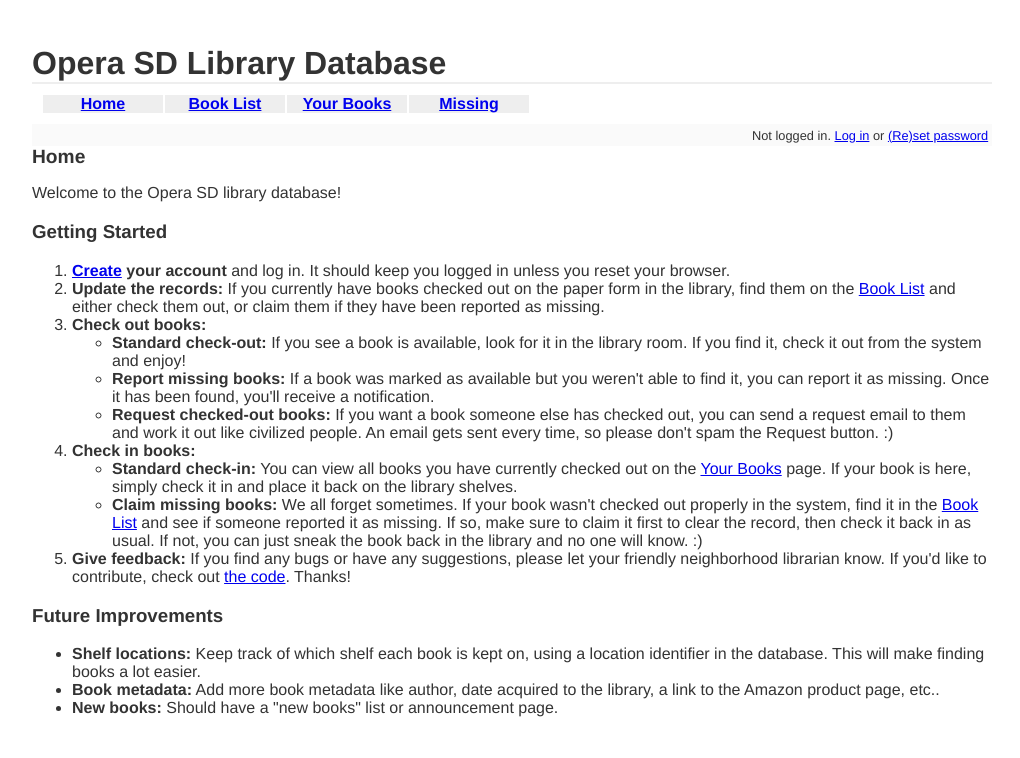
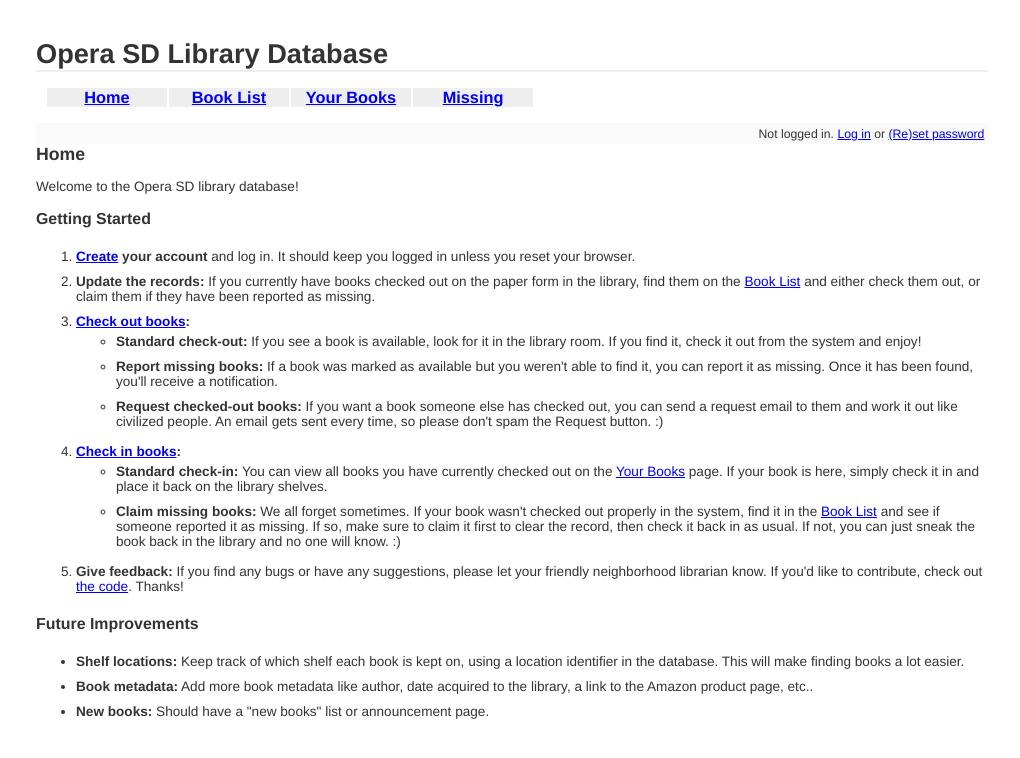
Before and after one commit to ericdoi/LittleLibrarian, a Flask app: page /home in a window 1280 px wide. Shown: the top 758 px of the page, without its empty margins (128-1148 px from the left). Run offline with Flask 2, Linux system fonts and the light colour scheme.

Commit message:
Update home page, formatting

```diff
--- a/static/project.css
+++ b/static/project.css
@@ -1,12 +1,12 @@
-body { font-family: helvetica; color: #333333; background: white; }
+body { font-family: helvetica; font-size: 0.85em; color: #333333; background: white; }
 h1, h2 { font-family: helvetica; margin: 0; }
-h1 { border-bottom: 2px solid #eee; }
-h2 { font-size: 1.2em; }
+h1 { border-bottom: 2px solid #eee; font-size: 2em; }
+h2 { font-size: 1.3em; }
 
-.page { margin: 2em auto; width: 60em;
+.page { margin: 2em auto; width: 70em;
         /*border: 5px solid #ccc;*/
         padding: 0.8em; background: white; }
-.loginHeader { text-align: right; font-size: 0.8em;
+.loginHeader { text-align: right; font-size: 0.9em;
                padding: 0.3em; margin-bottom: lem;
                background: #fafafa; }
 .flash { background: #cee5F5; padding: 0.5em;
@@ -15,6 +15,7 @@ h2 { font-size: 1.2em; }
 .sitenav
 {
    margin: 10px;
+   font-size: 1.2em;
 }
 .sitenav ul
 {
@@ -37,6 +38,10 @@ h2 { font-size: 1.2em; }
     font-weight:bold;
 }
 
+li
+{
+    padding:5px 0px;
+}
 table, th, td
 {
     margin: 45px;
--- a/templates/home.html
+++ b/templates/home.html
@@ -10,14 +10,14 @@
     <ol>
         <li><b><a href={{ url_for("passwordReset") }}>Create</a> your account</b> and log in. It should keep you logged in unless you reset your browser.</li>
         <li><b>Update the records:</b>  If you currently have books checked out on the paper form in the library, find them on the <a href={{ url_for("bookList")}}>Book List</a> and either check them out, or claim them if they have been reported as missing.</li>
-        <li><b>Check out books:</b>
+        <li><b><a href={{ url_for("bookList")}}>Check out books</a>:</b>
             <ul>
                 <li><b>Standard check-out:</b>  If you see a book is available, look for it in the library room. If you find it, check it out from the system and enjoy!</li>
                 <li><b>Report missing books:</b>  If a book was marked as available but you weren't able to find it, you can report it as missing. Once it has been found, you'll receive a notification.</li>
                 <li><b>Request checked-out books:</b>  If you want a book someone else has checked out, you can send a request email to them and work it out like civilized people. An email gets sent every time, so please don't spam the Request button. :)</li>
             </ul>
         </li>
-        <li><b>Check in books:</b>
+        <li><b><a href={{ url_for("myBooks") }}>Check in books</a>:</b>
             <ul>
                 <li><b>Standard check-in:</b>  You can view all books you have currently checked out on the <a href={{ url_for("myBooks") }}>Your Books</a> page. If your book is here, simply check it in and place it back on the library shelves.</li>
                 <li><b>Claim missing books:</b> We all forget sometimes. If your book wasn't checked out properly in the system, find it in the <a href={{ url_for("bookList")}}>Book List</a> and see if someone reported it as missing. If so, make sure to claim it first to clear the record, then check it back in as usual. If not, you can just sneak the book back in the library and no one will know. :)</li>
```
